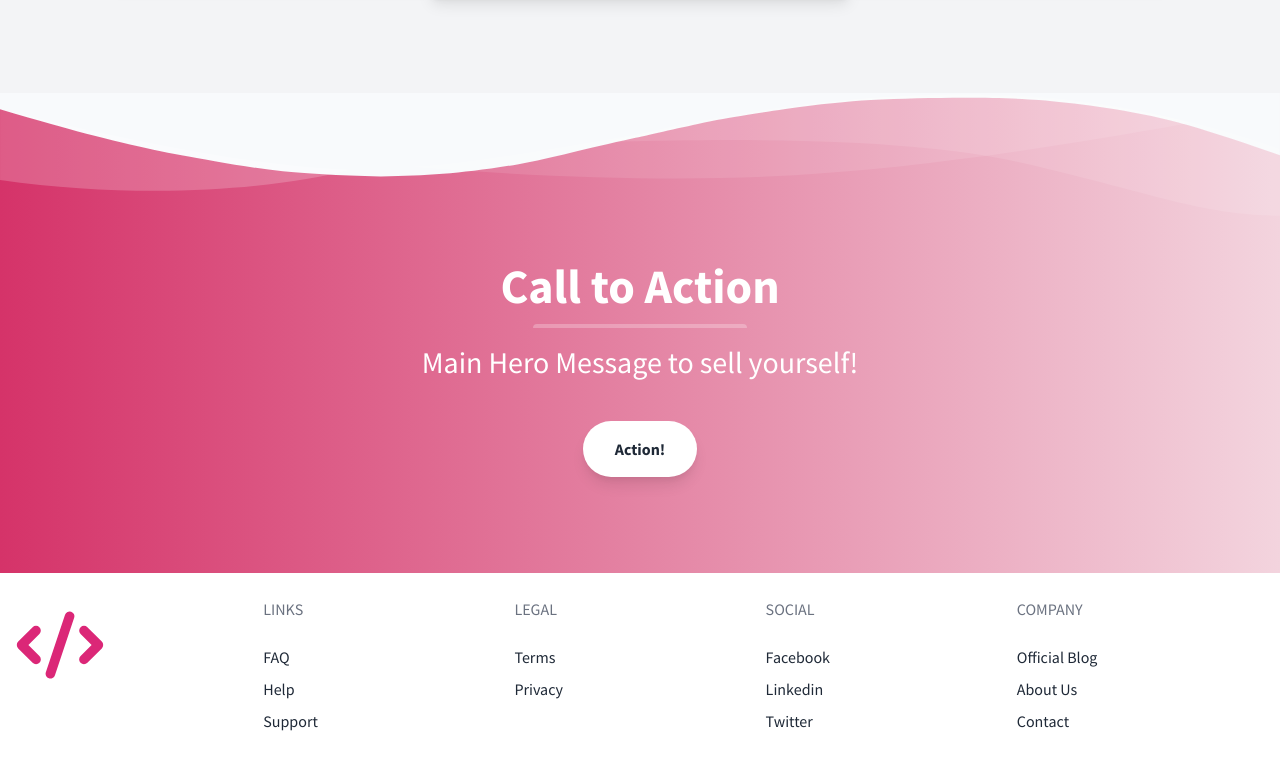
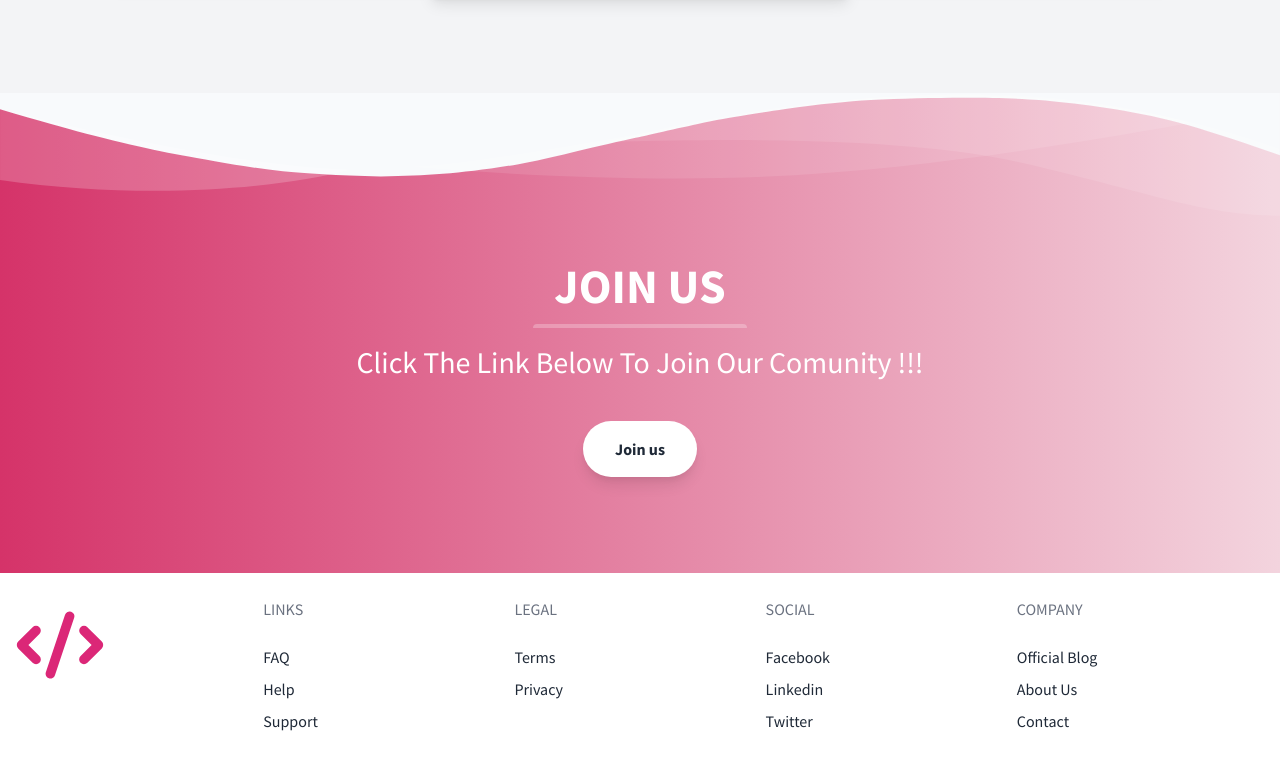
Before and after one commit to Rena-Tokhi/STEM, a plain HTML site: page index.html in a window 1280 px wide. Shown: the part 2925-3694 px from the top of the page. Drawn offline with nearby package versions, Linux system fonts and the light colour scheme.

Commit message:
Join Us section is done.

```diff
--- a/index.html
+++ b/index.html
@@ -427,9 +427,6 @@
         <div class="w-full md:w-1/3 p-6 flex flex-col flex-grow flex-shrink">
           <div class="flex-1 bg-white rounded-t rounded-b-none overflow-hidden shadow">
             <a href="#" class="flex flex-wrap no-underline hover:no-underline">
-              <!-- <p class="w-full text-gray-600 text-xs md:text-sm px-6">
-                xGETTING STARTED
-              </p> -->
               <div class="w-full font-bold text-xl text-gray-800 px-6 p-8">
                 COLLEGE LOOPS
               </div>
@@ -561,17 +558,17 @@
   </svg>
   <section class="container py-6 mx-auto mb-12 text-center">
     <h1 class="w-full my-2 text-5xl font-bold leading-tight text-center text-white">
-      Call to Action
+      JOIN US
     </h1>
     <div class="w-full mb-4">
       <div class="w-1/6 h-1 py-0 mx-auto my-0 bg-white rounded-t opacity-25"></div>
     </div>
     <h3 class="my-4 text-3xl leading-tight">
-      Main Hero Message to sell yourself!
+      Click The Link Below To Join Our Comunity !!!
     </h3>
     <button
       class="px-8 py-4 mx-auto my-6 font-bold text-gray-800 transition duration-300 ease-in-out transform bg-white rounded-full shadow-lg lg:mx-0 hover:underline focus:outline-none focus:shadow-outline hover:scale-105">
-      Action!
+      Join us
     </button>
   </section>
   <!--Footer-->
```
